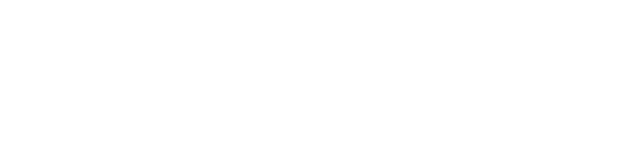
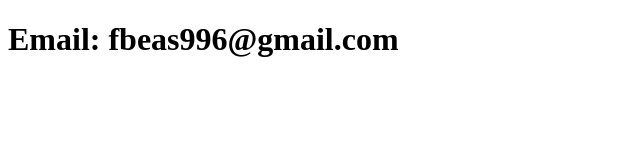
Before and after one commit to fbeas996/Sistema-de-registro, a plain HTML site: page contacto.html in a window 1280 px wide. Shown: the whole page, without its empty margins (0-640 px from the left). Drawn offline with Linux system fonts and the light colour scheme.

Commit message:
Actualiza el index

```diff
--- a/contacto.html
+++ b/contacto.html
@@ -6,6 +6,6 @@
     <title>Contacto</title>
 </head>
 <body>
-    <script src="app.js"></script>
+    <h1> Email: fbeas996@gmail.com</h1>
 </body>
 </html>
```
Also changed, not shown: index.html (+2 -0 lines).
